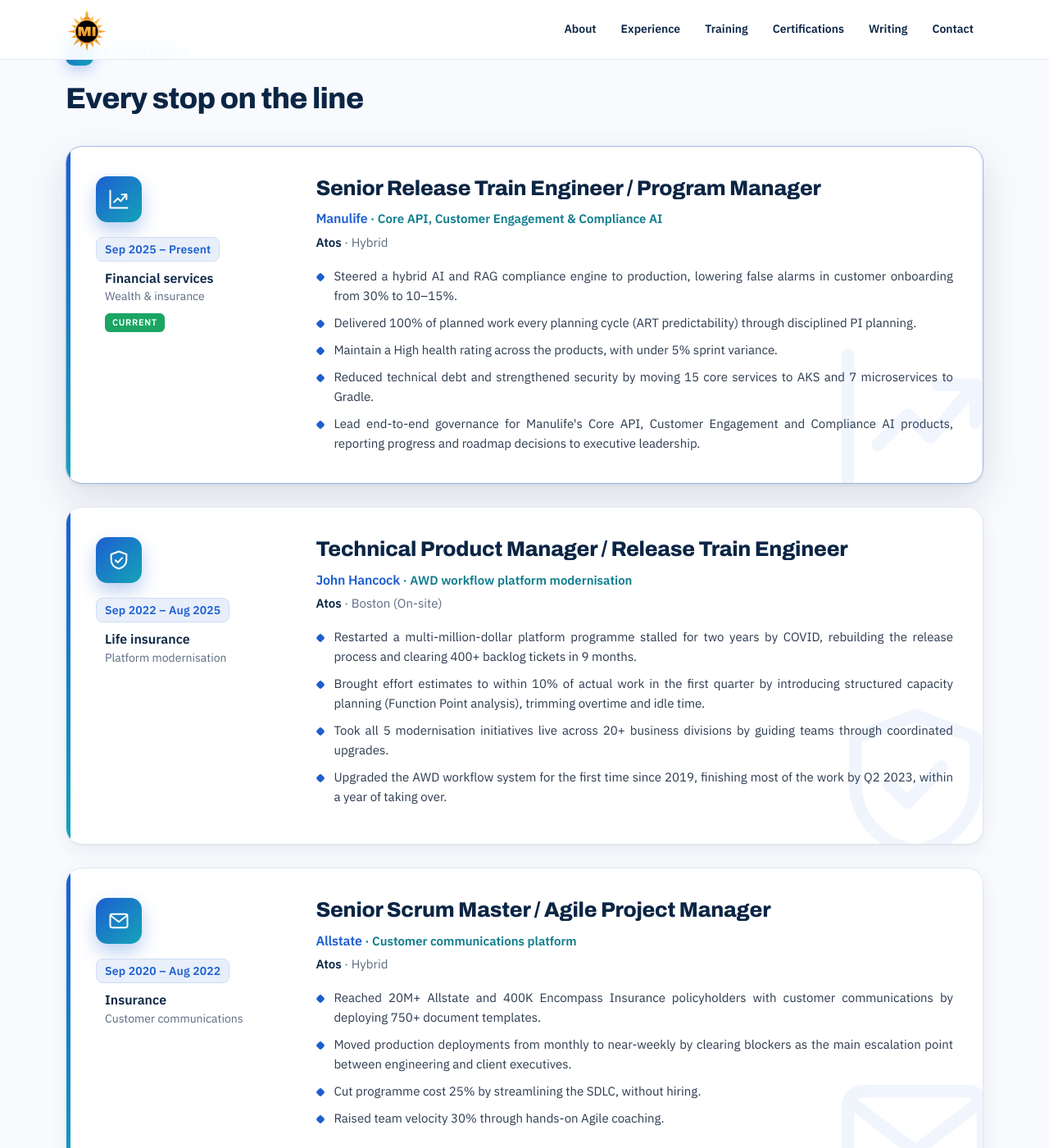
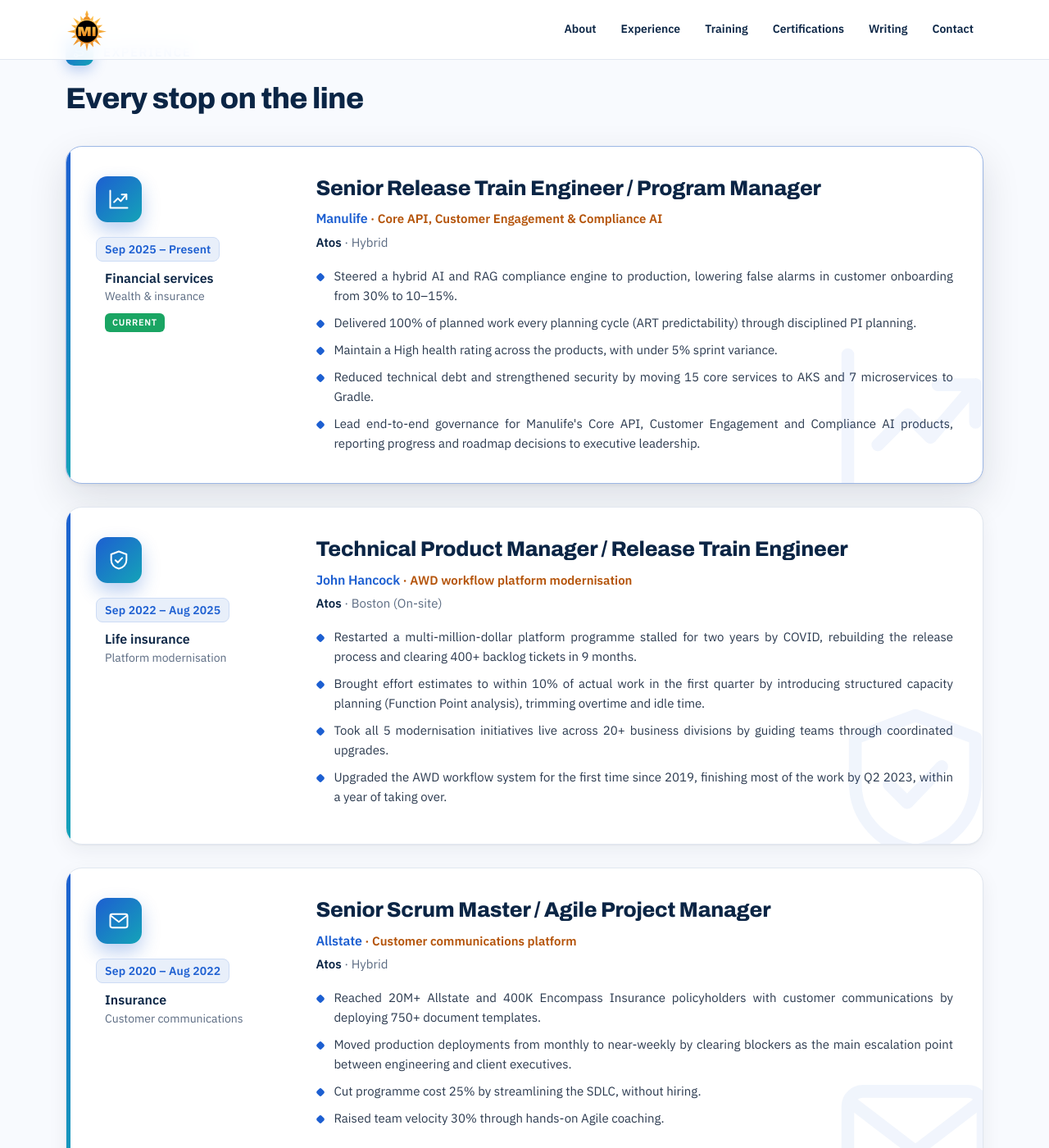
Before and after one commit to Madhan-I/Madhan-I.github.io, a Jekyll site: the page built from index.html, in a window 1280 px wide and 1400 px high, scrolled down 1913 px. Shown: the whole window at 82% size. Built offline with Jekyll 4.4.1, drawn with Linux system fonts in a browser that asks for light colours.

Commit message:
Project names in warm amber
Co-Authored-By: Claude Opus 5.5 <noreply@anthropic.com>
Claude-Session: https://claude.ai/code/session_01MFRrTt7LBDdX57m85KHNGp

```diff
--- a/assets/css/style.css
+++ b/assets/css/style.css
@@ -462,7 +462,7 @@ nav .wrap { padding-block: 10px; }
 
 .job-body li { text-align: justify; text-justify: inter-word; }
 @media (max-width: 600px) { .portrait figcaption { display: none; } }
-.org .proj { color: #0E7C8C; font-weight: 600; font-size: 15px; }
+.org .proj { color: #B45309; font-weight: 600; font-size: 15px; }
 @media (max-width: 760px) { .org .proj { display: block; margin-top: 2px; } .org .proj .sep { display: none; } }
 .org.has-client .client { color: var(--brand); font-size: 16px; font-weight: 800; letter-spacing: -0.01em; }
 .org.has-client .via { display: block; margin-top: 4px; font-size: 15px; color: var(--muted); }
```
